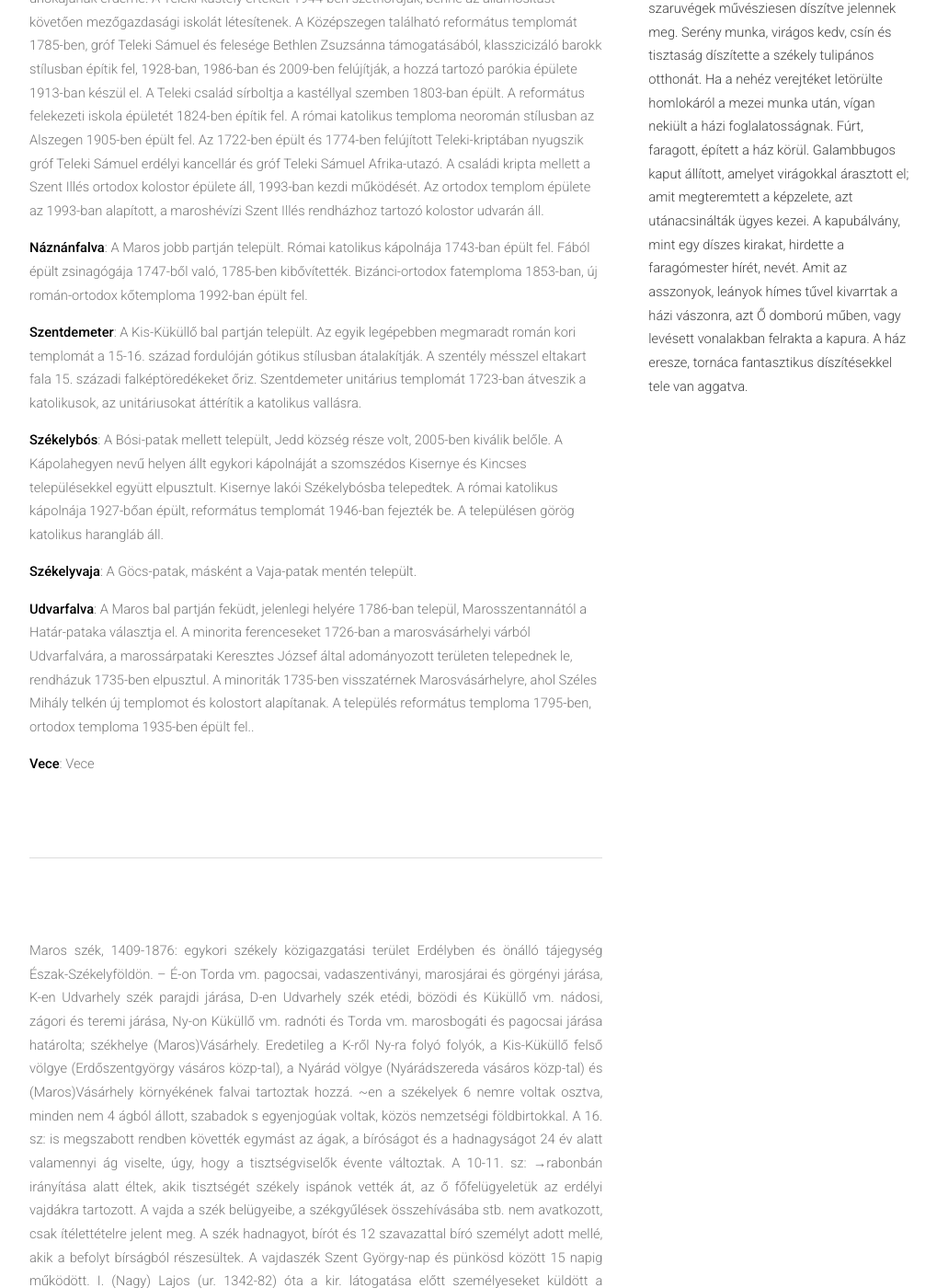
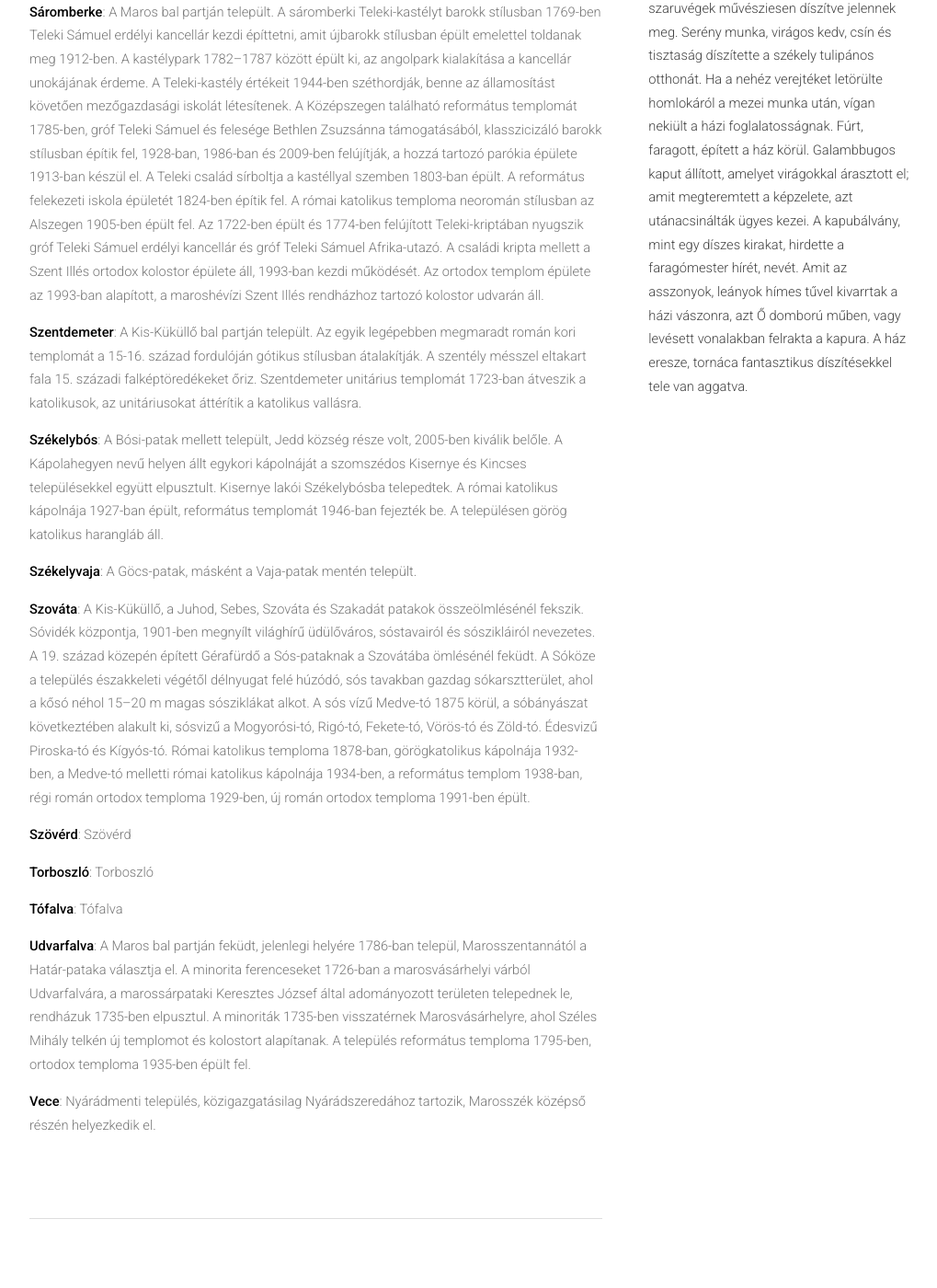
Before and after one commit to siculia/siculia.github.io, a Jekyll site: the page built from siculia-marosszek.html, in a window 1280 px wide and 1400 px high, scrolled down 3804 px. Shown: the whole window at 92% size, without its empty margins (128-1147 px from the left). Built offline with Jekyll 4.4.1, drawn with Linux system fonts in a browser that asks for light colours; nearby versions of some CDN libraries; library files that are not in the unit come from our copies; some of the changed text lies outside the part shown.

Commit message:
Szováta

```diff
--- a/siculia-marosszek.html
+++ b/siculia-marosszek.html
@@ -58,13 +58,17 @@ layout: default
 							<p style="text-align: left;"><b>Magyarbükkös</b>: Magyarbükkös Marosbogáttól délre a Marosba ömlő Ózd-patak völgyében, a patak jobb partján fekszik.</p>
 							<p style="text-align: left;"><b>Meggyesfalva</b>: Maroskeresztúr községközpont, Székelykakasd tartozik hozzá.</p>
 							<p style="text-align: left;"><b>Nagyernye</b>: A Maros bal partján, az Ernye-patak Marosba ömlésénél települt, Székelykál, Sáromberke, Ikland, Erdőszengyel és Székes tartozik hozzá. Az unitáriusok 1729 után, a reformátusok 1784-1788 között építik fel a templomukat. A 13. századból származó régi temploma helyére 1904-ben új katolikus templom épül. Görög-katolikus temploma 1931-ben épül fel, jelenleg ortodox templom. A nagyernyei Bálintitt kastély a 19. század elején, új gótikus stilusban báró Bálintitt József építi fel, aki itt őrizte Kovacsóczy Farkas kancellár levéltárát és könyvtárát. A nagyernyei kastélyt 1946-ban átalakítják, 1954-től iskola, ovoda és néprajzi múzeum működött benne.</p>
+							<p style="text-align: left;"><b>Náznánfalva</b>: A Maros jobb partján települt. Római katolikus kápolnája 1743-ban épült fel. Fából épült zsinagógája 1747-ből való, 1785-ben kibővítették. Bizánci-ortodox fatemploma 1853-ban, új román-ortodox kőtemploma 1992-ban épült fel. </p>
 							<p style="text-align: left;"><b>Sáromberke</b>: A Maros bal partján települt. A sáromberki Teleki-kastélyt barokk stílusban 1769-ben Teleki Sámuel erdélyi kancellár kezdi építtetni, amit újbarokk stílusban épült emelettel toldanak meg 1912-ben. A kastélypark 1782–1787 között épült ki, az angolpark kialakítása a kancellár unokájának érdeme. A Teleki-kastély értékeit 1944-ben széthordják, benne az államosítást követően mezőgazdasági iskolát létesítenek. A Középszegen található református templomát 1785-ben, gróf Teleki Sámuel és felesége Bethlen Zsuzsánna támogatásából, klasszicizáló barokk stílusban építik fel, 1928-ban, 1986-ban és 2009-ben felújítják, a hozzá tartozó parókia épülete 1913-ban készül el. A Teleki család sírboltja a kastéllyal szemben 1803-ban épült. A református felekezeti iskola épületét 1824-ben építik fel. A római katolikus temploma neoromán stílusban az Alszegen 1905-ben épült fel.  Az 1722-ben épült és 1774-ben felújított Teleki-kriptában nyugszik gróf Teleki Sámuel erdélyi kancellár és gróf Teleki Sámuel Afrika-utazó. A családi kripta mellett a Szent Illés ortodox kolostor épülete áll, 1993-ban kezdi működését. Az ortodox templom épülete az 1993-ban alapított, a maroshévízi Szent Illés rendházhoz tartozó kolostor udvarán áll.</p>
-							<p style="text-align: left;"><b>Náznánfalva</b>: A Maros jobb partján települt. Római katolikus kápolnája 1743-ban épült fel. Fából épült zsinagógája 1747-ből való, 1785-ben kibővítették. Bizánci-ortodox fatemploma 1853-ban, új román-ortodox kőtemploma 1992-ban épült fel. </p>
 							<p style="text-align: left;"><b>Szentdemeter</b>: A Kis-Küküllő bal partján települt. Az egyik legépebben megmaradt román kori templomát a 15-16. század fordulóján gótikus stílusban átalakítják. A szentély mésszel eltakart fala 15. századi falképtöredékeket őriz. Szentdemeter unitárius templomát 1723-ban átveszik a katolikusok, az unitáriusokat áttérítik a katolikus vallásra.</p>
-							<p style="text-align: left;"><b>Székelybós</b>: A Bósi-patak mellett települt, Jedd község része volt, 2005-ben kiválik belőle. A Kápolahegyen nevű helyen állt egykori kápolnáját a szomszédos Kisernye és Kincses településekkel együtt elpusztult. Kisernye lakói Székelybósba telepedtek. A római katolikus kápolnája 1927-bőan épült, református templomát 1946-ban fejezték be. A településen görög katolikus harangláb áll.</p>
+							<p style="text-align: left;"><b>Székelybós</b>: A Bósi-patak mellett települt, Jedd község része volt, 2005-ben kiválik belőle. A Kápolahegyen nevű helyen állt egykori kápolnáját a szomszédos Kisernye és Kincses településekkel együtt elpusztult. Kisernye lakói Székelybósba telepedtek. A római katolikus kápolnája 1927-ban épült, református templomát 1946-ban fejezték be. A településen görög katolikus harangláb áll.</p>
 							<p style="text-align: left;"><b>Székelyvaja</b>: A Göcs-patak, másként a Vaja-patak mentén települt.</p>
-							<p style="text-align: left;"><b>Udvarfalva</b>: A Maros bal partján feküdt, jelenlegi helyére 1786-ban települ, Marosszentannától a Határ-pataka választja el. A minorita ferenceseket 1726-ban a marosvásárhelyi várból Udvarfalvára, a marossárpataki Keresztes József által adományozott területen telepednek le, rendházuk 1735-ben elpusztul. A minoriták 1735-ben visszatérnek Marosvásárhelyre, ahol Széles Mihály telkén új templomot és kolostort alapítanak. A település református temploma 1795-ben, ortodox temploma 1935-ben épült fel..</p>
-							<p style="text-align: left;"><b>Vece</b>: Vece</p>
+							<p style="text-align: left;"><b>Szováta</b>: A Kis-Küküllő, a Juhod, Sebes, Szováta és Szakadát patakok összeölmlésénél fekszik. Sóvidék központja, 1901-ben megnyílt világhírű üdülőváros, sóstavairól és sószikláiról nevezetes. A 19. század közepén épített Gérafürdő a Sós-pataknak a Szovátába ömlésénél feküdt. A Sóköze a település északkeleti végétől délnyugat felé húzódó, sós tavakban gazdag sókarsztterület, ahol a kősó néhol 15–20 m magas sósziklákat alkot. A sós vízű Medve-tó 1875 körül, a sóbányászat következtében alakult ki, sósvizű a Mogyorósi-tó, Rigó-tó, Fekete-tó, Vörös-tó és Zöld-tó.  Édesvizű Piroska-tó és Kígyós-tó. Római katolikus temploma 1878-ban, görögkatolikus kápolnája 1932-ben, a Medve-tó melletti római katolikus kápolnája 1934-ben, a református templom 1938-ban, régi román ortodox temploma 1929-ben, új román ortodox temploma 1991-ben épült.</p>
+							<p style="text-align: left;"><b>Szövérd</b>: Szövérd</p>
+							<p style="text-align: left;"><b>Torboszló</b>: Torboszló</p>
+							<p style="text-align: left;"><b>Tófalva</b>: Tófalva</p>
+							<p style="text-align: left;"><b>Udvarfalva</b>: A Maros bal partján feküdt, jelenlegi helyére 1786-ban települ, Marosszentannától a Határ-pataka választja el. A minorita ferenceseket 1726-ban a marosvásárhelyi várból Udvarfalvára, a marossárpataki Keresztes József által adományozott területen telepednek le, rendházuk 1735-ben elpusztul. A minoriták 1735-ben visszatérnek Marosvásárhelyre, ahol Széles Mihály telkén új templomot és kolostort alapítanak. A település református temploma 1795-ben, ortodox temploma 1935-ben épült fel.</p>
+							<p style="text-align: left;"><b>Vece</b>: Nyárádmenti település, közigazgatásilag Nyárádszeredához tartozik, Marosszék középső részén helyezkedik el.</p>
 
 							<hr></hr>
 
```
